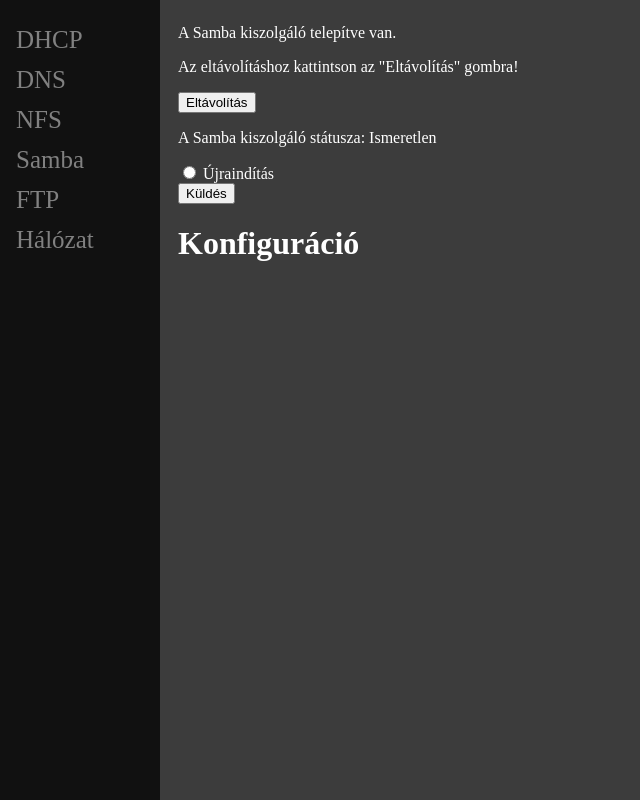
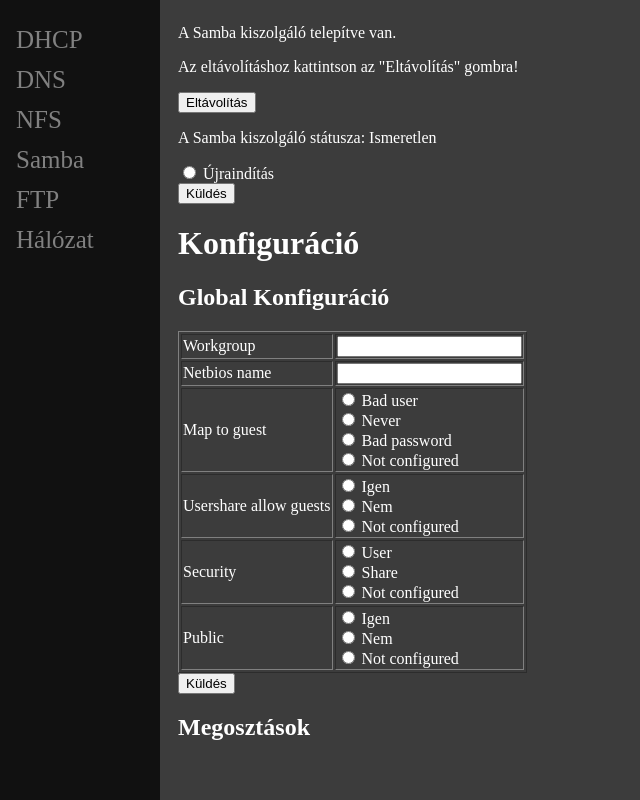
Before and after one commit to TolnaiAttila/uswg, a Flask app: template uswg/templates/samba/samba.html in a window 1280 px wide. Shown: the whole page, without its empty margins (0-640 px from the left). Run offline with Flask 3, Linux system fonts and the light colour scheme; the template is opened without the code that fills it, so the values that code supplies are empty.

Commit message:
Samba global config

```diff
--- a/uswg/main.py
+++ b/uswg/main.py
@@ -143,8 +143,11 @@
 def samba(current_user):
     service = "smbd"
     status = f.status(service)
+    globalconfig = f.samba_check_global_config()
+    if isinstance(globalconfig, int):
+        return render_template('samba/samba.html', status=status)
 
-    return render_template('samba/samba.html', status=status)
+    return render_template('samba/samba.html', status=status, globalconfig=globalconfig)
 
 
 @app.route("/ftp")
@@ -594,13 +597,35 @@
             text = err.error(number)
             return render_template('shared/error.html', text=text)
 
-        #utánna kell a merge
         number = f.nfs_merge()
         if number != 0:
             text = err.error(number)
             return render_template('shared/error.html', text=text)
 
         return redirect(url_for('nfs'))
+
+    if id == "samba-global":
+        workgroup = str(request.form.get('workgroup'))
+        netbios = str(request.form.get('netbios-name'))
+        mtg = str(request.form.get('map-to-guest'))
+        uag = str(request.form.get('usershare-allow-guests'))
+        security = str(request.form.get('security'))
+        public = str(request.form.get('public'))
+
+        number = f.samba_create_global_config(workgroup, netbios, mtg, uag, security, public)
+        if number != 0:
+            text = err.error(number)
+            return render_template('shared/error.html', text=text)
+
+        number = f.samba_merge_config()
+        if number != 0:
+            text = err.error(number)
+            return render_template('shared/error.html', text=text)
+
+        return redirect(url_for('samba'))
+
+
+
     return render_template('shared/error.html', text=text)
 
 @app.route("/service/install", methods=['POST'])
--- a/uswg/options.py
+++ b/uswg/options.py
@@ -46,3 +46,9 @@
 opsquash="--root-squash"
 opdirperm="--directory-permission"
 opdirdel="--directory-delete"
+opworkgroup="--workgroup"
+opnetbios="--netbios-name"
+opmtg="--map-to-guest"
+opuag="--usershare-allow-guests"
+opsecurity="--security"
+oppublic="--public"
--- a/uswg/templates/samba/samba.html
+++ b/uswg/templates/samba/samba.html
@@ -69,7 +69,77 @@
                     </form>
                 {% endif %}
                 <h1>Konfiguráció</h1>
-
+                <h2>Global Konfiguráció</h2>
+                <form id="modifysambaglobalForm" action="/service/modify" method="post">
+                    <input type="hidden" name="form_id" value="samba-global">
+                    <table border="1">
+                        <tr>
+                            <td>Workgroup</td>
+                            <td><input type="text" value="{{globalconfig[0]}}" name="workgroup" id="workgroup" required></td>
+                        </tr>
+                        <tr>
+                            <td>Netbios name</td>
+                            <td><input type="text" value="{{globalconfig[1]}}" name="netbios-name" id="netbios-name" required></td>
+                        </tr>
+                        <tr>
+                            <td>Map to guest</td>
+                            <td>
+                                <input type="radio" id="bad-user" name="map-to-guest" value="bad_user" {% if globalconfig[2] == "bad user" %} checked {% endif %}>
+                                <label for="bad-user">Bad user</label>
+                                <br>
+                                <input type="radio" id="never" name="map-to-guest" value="never" {% if globalconfig[2] == "never" %} checked {% endif %}>
+                                <label for="never">Never</label>
+                                <br>
+                                <input type="radio" id="bad-passwd" name="map-to-guest" value="bad_passwd" {% if globalconfig[2] == "bad password" %} checked {% endif %}>
+                                <label for="bad-passwd">Bad password</label>
+                                <br>
+                                <input type="radio" id="mtg-not-configured" name="map-to-guest" value="not_configured" {% if globalconfig[2] == "not configured" %} checked {% endif %}>
+                                <label for="mtg-not-configured">Not configured</label>
+                            </td>
+                        </tr>
+                        <tr>
+                            <td>Usershare allow guests</td>
+                            <td>
+                                <input type="radio" id="yes-usershare-allow-guests" name="usershare-allow-guests" value="yes" {% if globalconfig[3] == "yes" %} checked {% endif %}>
+                                <label for="yes-usershare-allow-guests">Igen</label>
+                                <br>
+                                <input type="radio" id="no-usershare-allow-guests" name="usershare-allow-guests" value="no" {% if globalconfig[3] == "no" %} checked {% endif %}>
+                                <label for="no-usershare-allow-guests">Nem</label>
+                                <br>
+                                <input type="radio" id="uag-not-configured" name="usershare-allow-guests" value="not_configured" {% if globalconfig[3] == "not configured" %} checked {% endif %}>
+                                <label for="uag-not-configured">Not configured</label>
+                            </td>
+                        </tr>
+                        <tr>
+                            <td>Security</td>
+                            <td>
+                                <input type="radio" id="user" name="security" value="user" {% if globalconfig[4] == "user" %} checked {% endif %}>
+                                <label for="user">User</label>
+                                <br>
+                                <input type="radio" id="share" name="security" value="share" {% if globalconfig[4] == "share" %} checked {% endif %}>
+                                <label for="share">Share</label>
+                                <br>
+                                <input type="radio" id="s-not-configured" name="security" value="not_configured" {% if globalconfig[4] == "not configured" %} checked {% endif %}>
+                                <label for="s-not-configured">Not configured</label>
+                            </td>
+                        </tr>
+                        <tr>
+                            <td>Public</td>
+                            <td>
+                                <input type="radio" id="yes-public" name="public" value="yes" {% if globalconfig[5] == "yes" %} checked {% endif %}>
+                                <label for="yes-public">Igen</label>
+                                <br>
+                                <input type="radio" id="no-public" name="public" value="no" {% if globalconfig[5] == "no" %} checked {% endif %}>
+                                <label for="public">Nem</label>
+                                <br>
+                                <input type="radio" id="p-not-configured" name="public" value="not_configured" {% if globalconfig[5] == "not configured" %} checked {% endif %}>
+                                <label for="p-not-configured">Not configured</label>
+                            </td>
+                        </tr>
+                    </table>
+                    <button type="submit">Küldés</button>
+                </form>
+                <h2>Megosztások</h2>
             {% endif %}
         </div>
 
```
Also changed, not shown: uswg/functions.py (+32 -0 lines), 3 other files.
